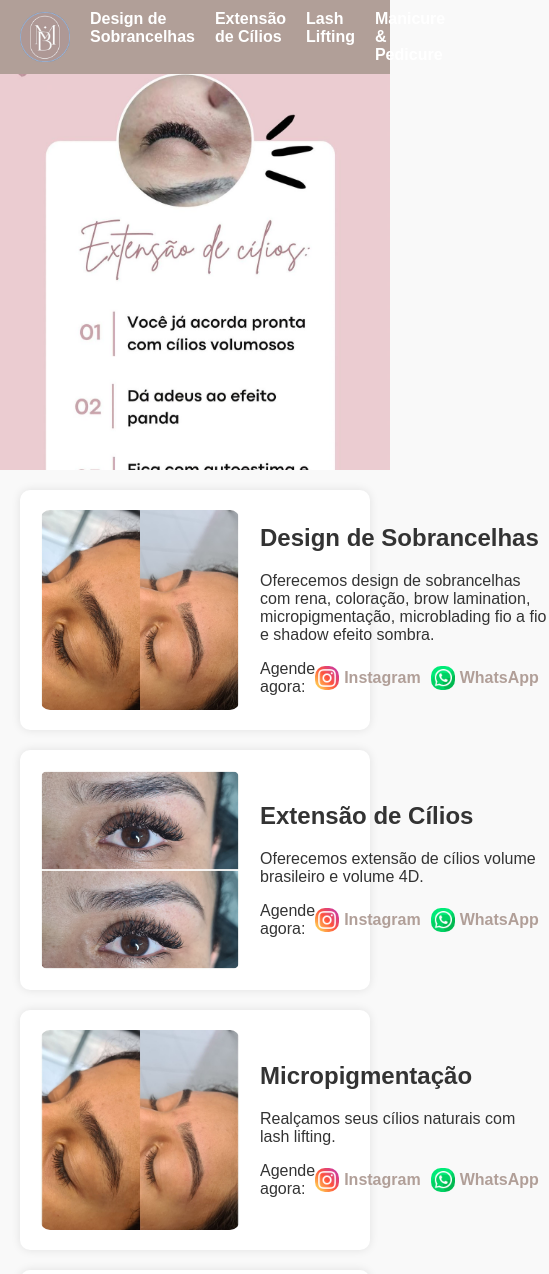
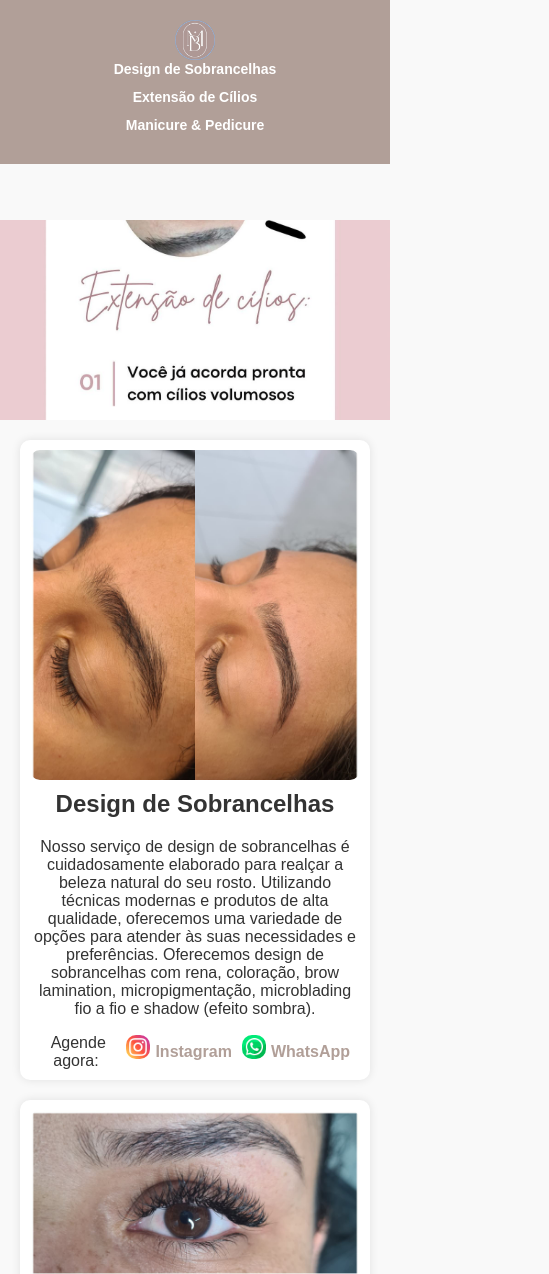
Before and after one commit to milenabarrosdesign/milenabarrosdesign.github.io, a plain HTML site: page index.html in a window 390 px wide. Shown: the top 1274 px of the page, 549 px wide, since content can reach past the window. Drawn offline with Linux system fonts and the light colour scheme.

Commit message:
Content updat and css for mobile devices.

```diff
--- a/index.html
+++ b/index.html
@@ -13,7 +13,6 @@
             <ul>
                 <li><a href="#design-sobrancelhas">Design de Sobrancelhas</a></li>
                 <li><a href="#extensao-cilios">Extensão de Cílios</a></li>
-                <li><a href="#micropigmentacao">Lash Lifting</a></li>
                 <li><a href="#manicure-pedicure">Manicure & Pedicure</a></li>
             </ul>
         </nav>
@@ -35,7 +34,8 @@
                 <img src="images/services/design-sobrancelhas.jpg" alt="Design de Sobrancelhas">
                 <div>
                     <h2>Design de Sobrancelhas</h2>
-                    <p>Oferecemos design de sobrancelhas com rena, coloração, brow lamination, micropigmentação, microblading fio a fio e shadow efeito sombra.</p>
+                    <p>Nosso serviço de design de sobrancelhas é cuidadosamente elaborado para realçar a beleza natural do seu rosto. Utilizando técnicas modernas e produtos de alta qualidade, oferecemos uma variedade de opções para atender às suas necessidades e preferências.
+                        Oferecemos design de sobrancelhas com rena, coloração, brow lamination, micropigmentação, microblading fio a fio e shadow (efeito sombra).</p>
                     <fragment src="./socialLinks.html" />
                     <div class="links">
                         Agende agora:&nbsp;
@@ -56,26 +56,8 @@
                 <img src="images/services/extensao-cilios.jpg" alt="Extensão de Cílios">
                 <div>
                     <h2>Extensão de Cílios</h2>
-                    <p>Oferecemos extensão de cílios volume brasileiro e volume 4D.</p>
-                    <div class="links">
-                        Agende agora:&nbsp;
-                        <a href="https://www.instagram.com/milenabarrosdesign/">
-                            <img src="images/instagram.png" alt="Instagram">
-                            Instagram
-                        </a>
-                        <a href="https://api.whatsapp.com/send/?phone=5511946989214&text&type=phone_number&app_absent=0">
-                            <img src="images/whatsapp.png" alt="WhatsApp">
-                            WhatsApp
-                        </a>
-                    </div>
-                </div>
-            </div>
-
-            <div id="micropigmentacao" class="service">
-                <img src="images/services/micropigmentacao.jpg" alt="Micropigmentação">
-                <div>
-                    <h2>Micropigmentação</h2>
-                    <p>Realçamos seus cílios naturais com lash lifting.</p>
+                    <p>Nosso serviço de extensão de cílios que realçam a beleza dos seus olhos e proporcionam um olhar mais expressivo e marcante. Utilizando técnicas avançadas e materiais de alta qualidade, garantimos resultados naturais e duradouros que atendem às suas necessidades específicas.
+                        Oferecemos extensão de cílios volume brasileiro, volume 4D e lash lifting.</p>
                     <div class="links">
                         Agende agora:&nbsp;
                         <a href="https://www.instagram.com/milenabarrosdesign/">
@@ -94,7 +76,7 @@
                 <img src="images/services/manicure-pedicure.jpg" alt="Manicure e Pedicure">
                 <div>
                     <h2>Manicure & Pedicure</h2>
-                    <p>Oferecemos serviços tradicionais de manicure e pedicure.</p>
+                    <p>Nossos serviços de manicure e pedicure tradicionais são voltados para o cuidado e embelezamento das suas mãos e pés. Utilizando produtos de alta qualidade e técnicas consagradas, nossos serviços garantem um resultado impecável e duradouro, proporcionando uma experiência relaxante e revigorante.                        .</p>
                     <div class="links">
                         Agende agora:&nbsp;
                         <a href="https://www.instagram.com/milenabarrosdesign/">
--- a/styles.css
+++ b/styles.css
@@ -47,7 +47,7 @@ nav ul li a {
     margin-top: 70px;
     overflow: hidden;
     position: relative;
-    height: 400px; /* Ajuste para definir a altura do banner */
+    height: 300px; /* Ajuste para definir a altura do banner */
 }
 
 .banner-container {
@@ -160,3 +160,70 @@ footer {
     padding: 10px 0;
     background-color: #8e7e7b;
 }
+
+/* Media Queries for Mobile Devices */
+@media (max-width: 768px) {
+    nav {
+        flex-direction: column;
+        padding: 10px;
+    }
+
+    nav ul {
+        flex-direction: column;
+        align-items: center;
+    }
+
+    nav ul li {
+        margin-left: 0;
+        margin-bottom: 10px;
+    }
+
+    .banner {
+        margin-top: 220px;
+        height: 200px;
+    }
+
+    .service {
+        flex-direction: column;
+        align-items: flex-start;
+        text-align: center;
+    }
+
+    .service img {
+        width: 100%;
+        margin-bottom: 10px;
+    }
+
+    .footer-container {
+        flex-direction: column;
+        align-items: center;
+    }
+
+    .footer-section {
+        text-align: center;
+        margin: 10px 0;
+    }
+}
+
+@media (max-width: 480px) {
+    nav .logo {
+        height: 40px;
+    }
+
+    nav ul li a {
+        font-size: 14px;
+    }
+
+    .banner {
+        margin-top: 220px;
+        height: 200px;
+    }
+
+    .service {
+        padding: 10px;
+    }
+
+    .footer-container {
+        padding: 0 10px;
+    }
+}
```
